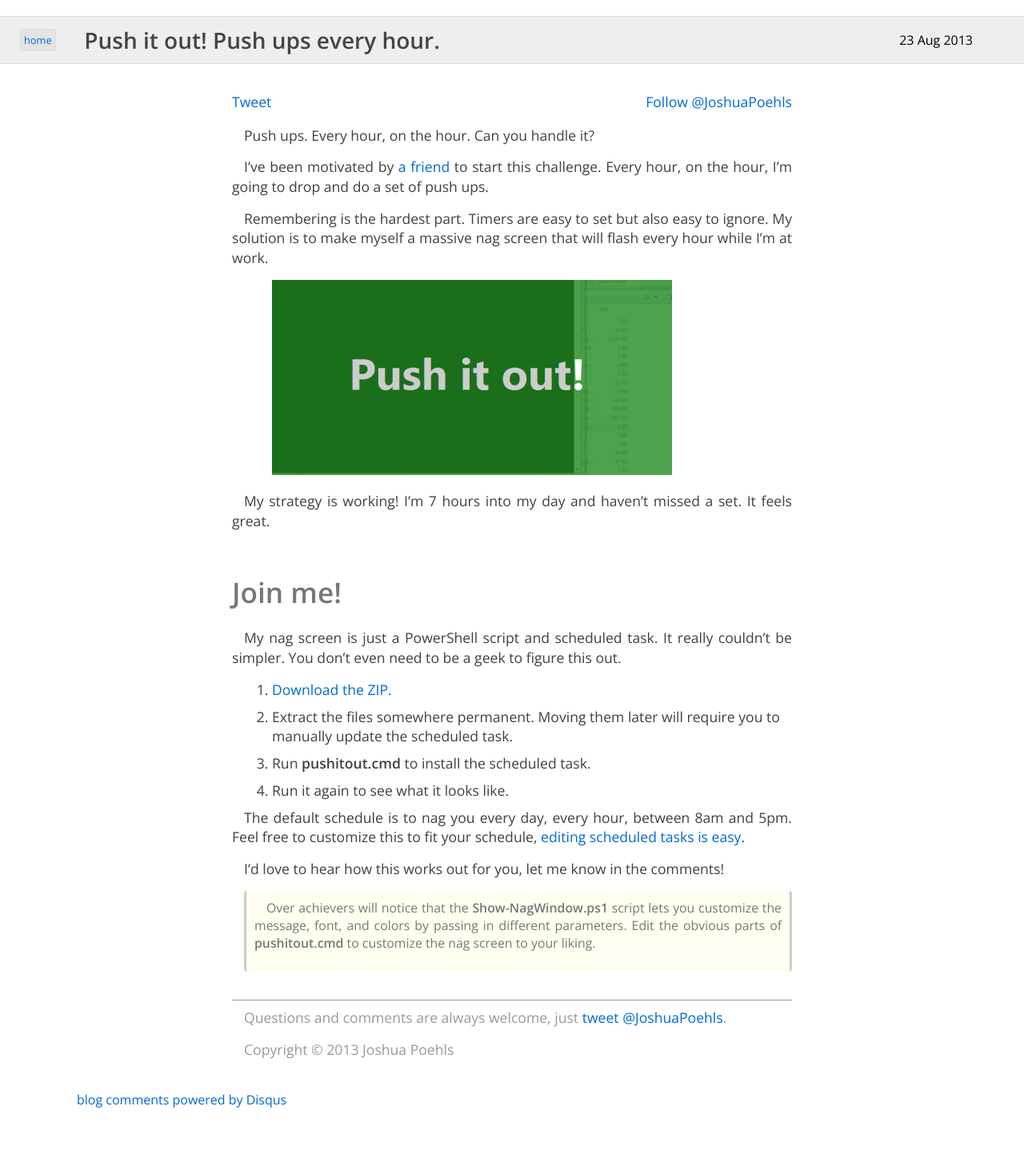
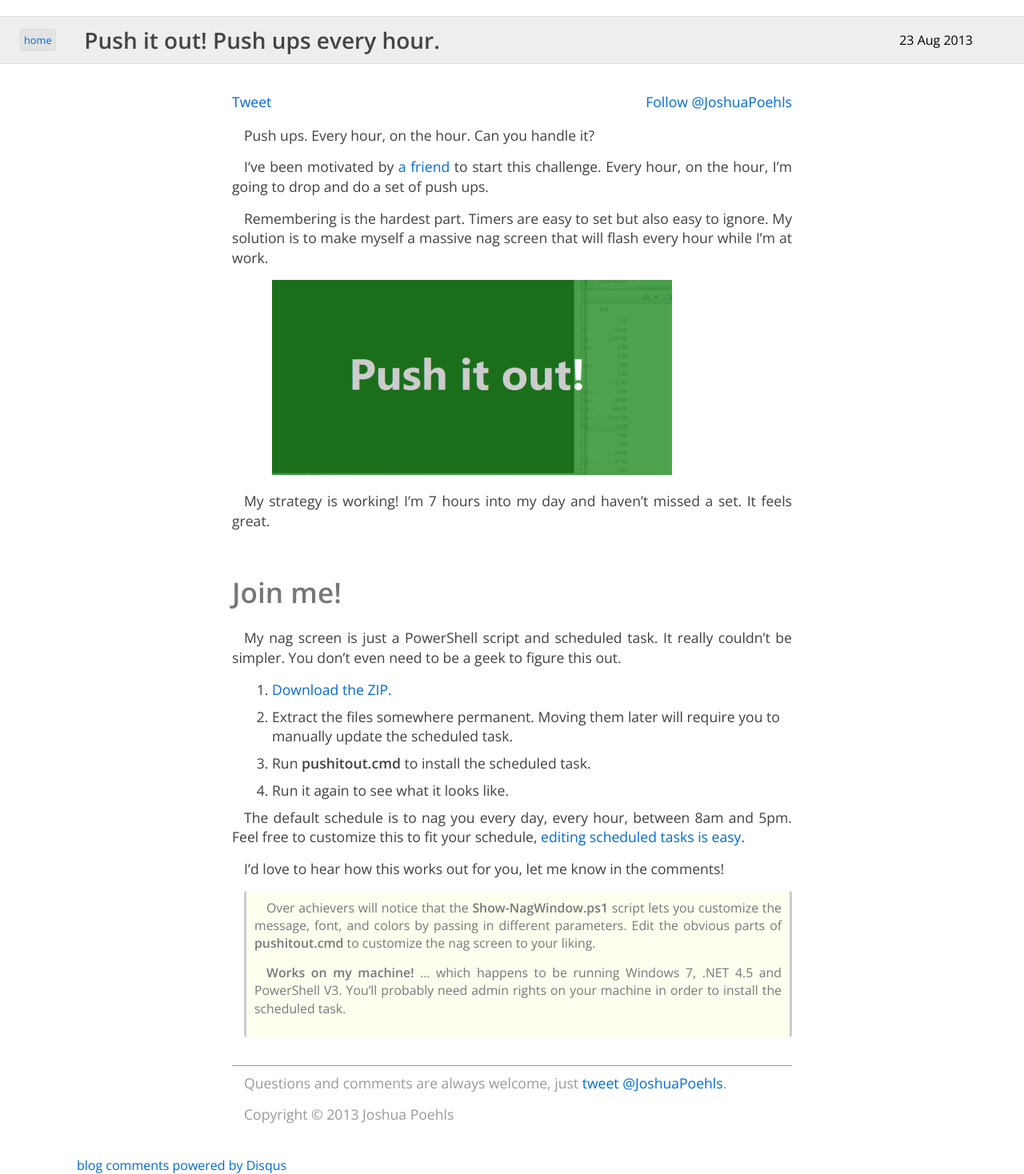
Before and after one commit to jpoehls/zduck.com, a Jekyll site: the page built from _posts/2013/2013-08-23-push-it-out-push-ups-every-hour.md, in a window 1280 px wide. Shown: the whole page at 80% size. Built offline with Jekyll 4.4.1, drawn with Linux system fonts in a browser that asks for light colours; comment, search, counter and statistics services are not loaded; before the commit the page ends 1386 px from its top, so only the background shows below that.

Commit message:
Added 'works on my machine' disclaimer.

```diff
--- a/_posts/2013/2013-08-23-push-it-out-push-ups-every-hour.md
+++ b/_posts/2013/2013-08-23-push-it-out-push-ups-every-hour.md
@@ -33,3 +33,7 @@ I'd love to hear how this works out for you, let me know in the comments!
 > customize the message, font, and colors by passing in different parameters.
 > Edit the obvious parts of **pushitout.cmd** to customize the nag screen
 > to your liking.
+>
+> **Works on my machine!** ... which happens to be running Windows 7,
+> .NET 4.5 and PowerShell V3. You'll probably need admin rights on your
+> machine in order to install the scheduled task.
```
